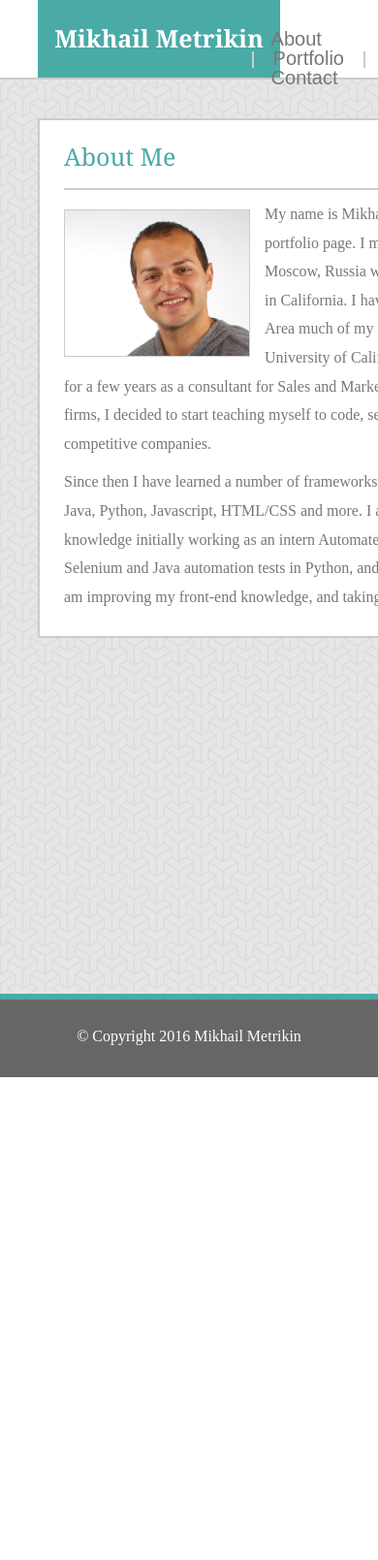
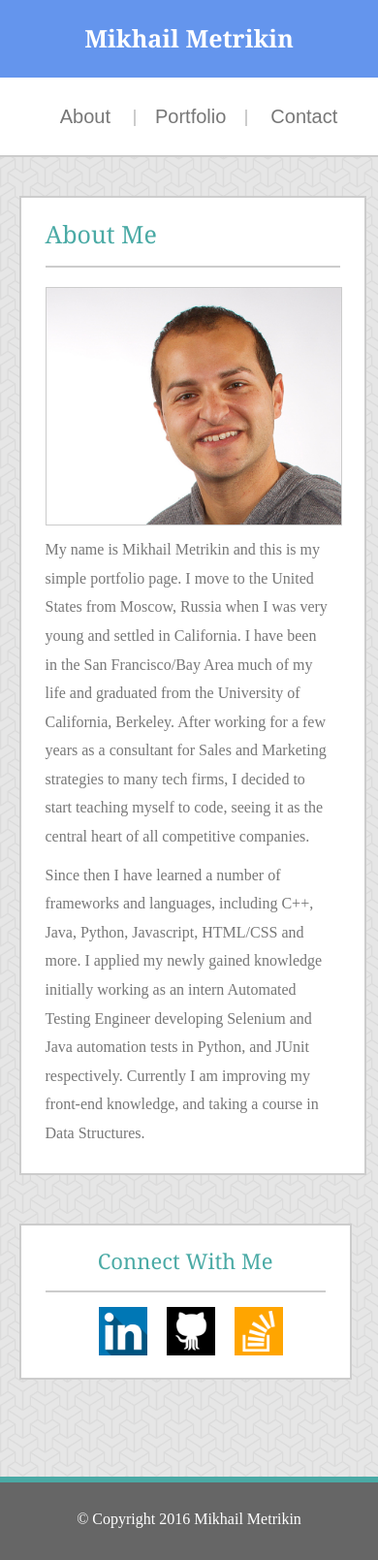
Before and after one commit to VolkRiot/Responsive-Portfolio, a PHP site: page /index.php in a window 390 px wide; the page is wider, and only the part inside the window is pictured. Shown: that part at 97% size. Before the commit the page ends 1111 px from the top of that part, so only its background shows below. Run offline with PHP 8.4, Linux system fonts and the light colour scheme.

Commit message:
Reactive Build

```diff
--- a/assets/css/style.css
+++ b/assets/css/style.css
@@ -1,10 +1,5 @@
-html{
-    min-height: 100%;
-}
-
 body{
     background: url("../images/escheresque.png");
-    position: relative;
     min-height: 100%;
 }
 
@@ -13,6 +8,13 @@
     border-bottom: 2px #cccccc solid;
     height: 80px;
     background-color: white;
+}
+
+.wrapper{
+    position: absolute;
+    min-height: 100%;
+    width: 100%;
+
 }
 
 #nameContainer{
@@ -76,7 +78,8 @@
 }
 
 .mainDiv{
-    position: absolute;
+    float: left;
+    position: relative;
     margin-top: 40px;
     padding: 0 25px 0 25px;
     left: 10%;
@@ -175,10 +178,11 @@
 }
 
 #connect{
+    float: left;
     position: absolute;
     margin-top: 40px;
     width: 230px;
-    right: 19%;
+    right: 16%;
     border: 2px solid #CCCCCC;
     background-color: white;
 }
@@ -218,9 +222,15 @@
     border-bottom-color: #4aaaa5;
 }
 
+.push{
+    clear: both;
+    position: relative;
+    height: 100px;
+}
+
 footer{
-    position: absolute;
-    top: 1250%;
+    position: relative;
+    clear: both;
     width: 100%;
     background-color: #666666;
     height: 80px;
@@ -233,3 +243,134 @@
     color: white;
     margin-top: 30px;
 }
+
+@media screen and (max-width: 1115px){
+
+    #connect{
+        right: 4%;
+    }
+
+}
+
+@media screen and (max-width: 980px){
+
+    .mainDiv{
+        float: left;
+        width: 31%;
+    }
+
+    #connect{
+        position: relative;
+        right: -16%;
+        float: left;
+        border: 2px solid #CCCCCC;
+    }
+
+    #navigationMenu{
+        left: 53%;
+    }
+
+    .writtenBio{
+        clear: both;
+    }
+
+    #headshot{
+        width: 100%;
+        height: 200px;
+        margin-bottom: 10px;
+    }
+
+}
+
+@media screen and (max-width: 768px){
+
+    .mainDiv{
+        width: 78%;
+        float: left;
+        margin-bottom: 10px;
+    }
+
+    #headshot{
+        width: 40%;
+        height: 180px;
+        margin-bottom: 10px;
+    }
+
+    .writtenBio{
+        clear: none;
+    }
+
+    #connect{
+        position: relative;
+        top: 95%;
+        width: 85%;
+        left: 10%;
+        float: left;
+        clear: both;
+        border: 2px solid #CCCCCC;
+    }
+
+    #navigationMenu{
+        left: 46%;
+    }
+
+    .imgContainer{
+        width: 50%;
+    }
+
+}
+
+@media screen and (max-width: 640px){
+
+    .mainDiv{
+        left: 5%;
+    }
+
+    #connect{
+        position: relative;
+        top: 97%;
+        width: 87%;
+        left: 5%;
+        float: left;
+        clear: both;
+        border: 2px solid #CCCCCC;
+        text-align: center;
+    }
+
+    header{
+        height: 160px;
+    }
+
+    #nameContainer{
+        left:0;
+        width: 100%;
+        height: 50%;
+    }
+
+    #navigationMenu{
+        position: absolute;
+        list-style-type: none;
+        padding-top: 30px;
+        margin: 0 10px 0 10px;
+        top: 80px;
+        width: 100%;
+        text-align: center;
+        left: 0;
+    }
+
+    #headshot{
+        width: 100%;
+        height: 20%;
+    }
+
+    .writtenBio{
+        clear: both;
+    }
+
+    .imgContainer{
+        position: relative;
+        clear: both;
+        left: 10%;
+    }
+
+}
--- a/index.html
+++ b/index.html
@@ -31,6 +31,8 @@
 
 		</header>
 
+        <div class="wrapper">
+
             <div class="mainDiv" id="bio">
 
                 <h2  class="headingContainer" id="aboutMe">About Me</h2>
@@ -62,9 +64,13 @@
 
             </div>
 
-        <footer id="footer">
-            <h3>&#169; Copyright 2016 Mikhail Metrikin</h3>
-		</footer>
+            <div class="push"></div>
+
+            <footer id="footer">
+                <h3>&#169; Copyright 2016 Mikhail Metrikin</h3>
+            </footer>
+
+        </div>
 
     </body>
 
```
Also changed, not shown: contact.html (+8 -3 lines), portfolio.html (+7 -3 lines).
